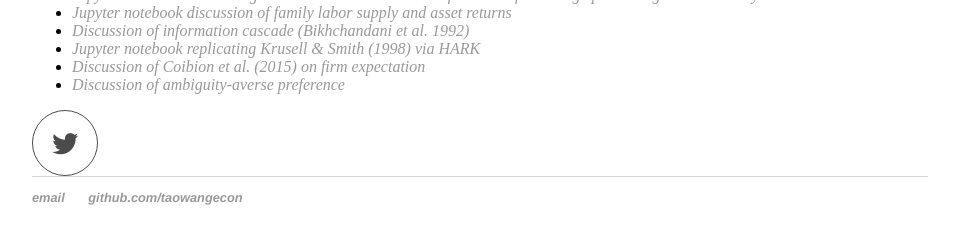
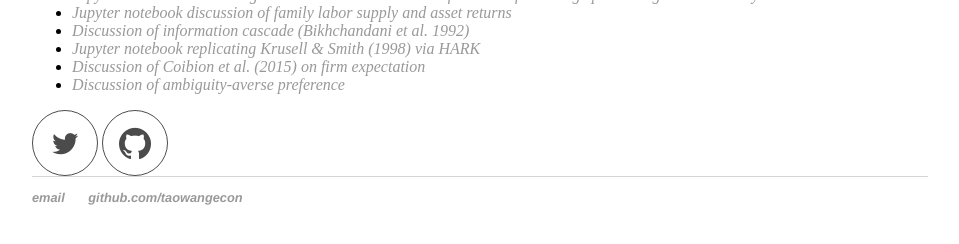
Before and after one commit to iworld1991/TaoWangEcon.github.io, a Jekyll site: the page built from index.html, in a window 1280 px wide. Shown: the part 589-833 px from the top of the page, without its empty margins (160-1119 px from the left). Built offline with Jekyll 4.4.1, drawn with Linux system fonts in a browser that asks for light colours.

Commit message:
Update index.html

```diff
--- a/index.html
+++ b/index.html
@@ -36,4 +36,5 @@ title: Tao Wang's page
         <li><a href="/presentation/AmbiguitySlides.pdf">Discussion of ambiguity-averse preference</a></li>
 	</ul>
 </div><!-- /.blurb -->
-	<a class="icon-twitter social-button color" href="http://twitter.com/username"></a>
+	<a class="icon-twitter social-button color" href="http://twitter.com/ttwwecon"></a>
+	<a class="icon-github social-button color" href="http://github.com/iworld1991"></a>
```
